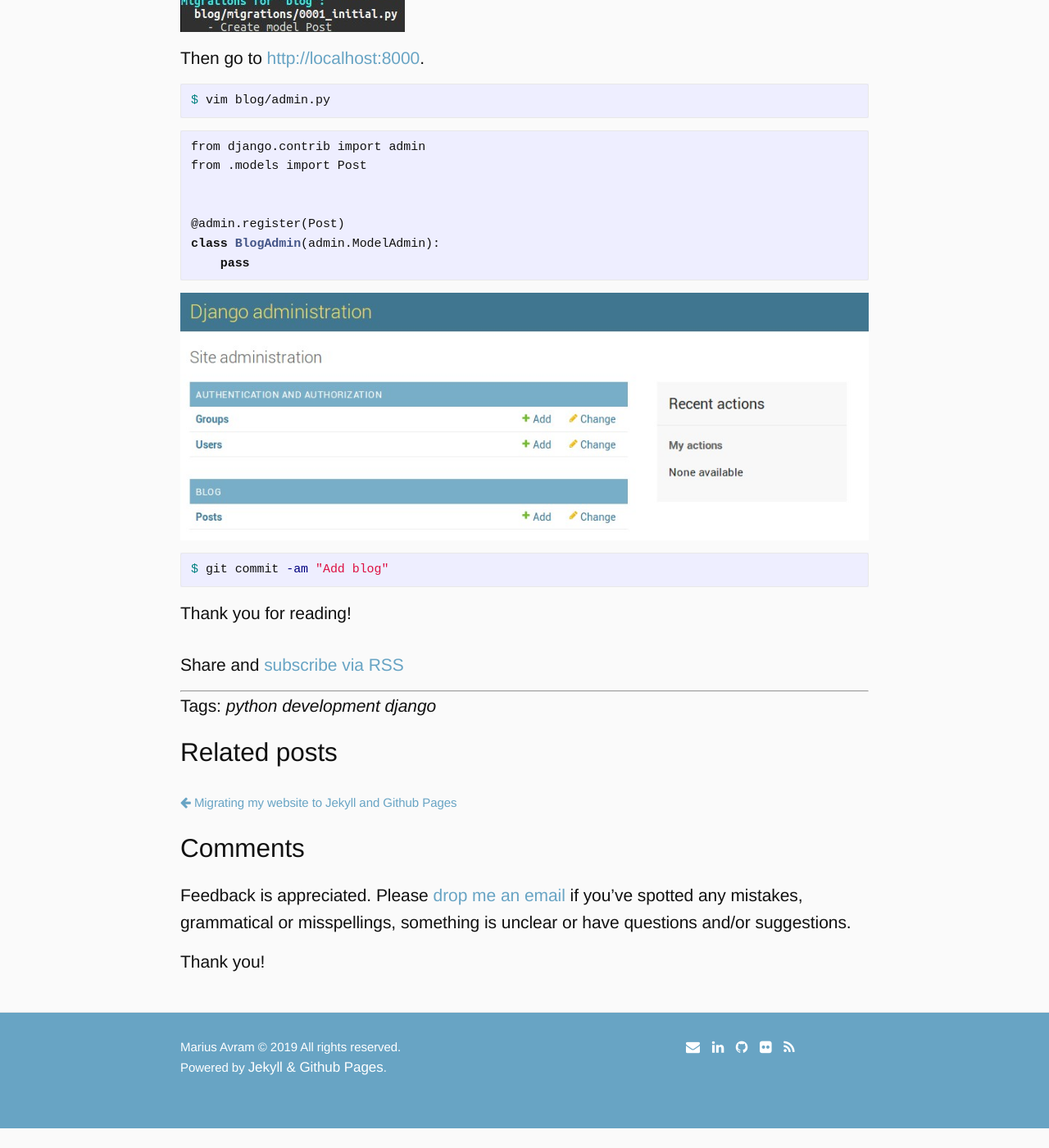
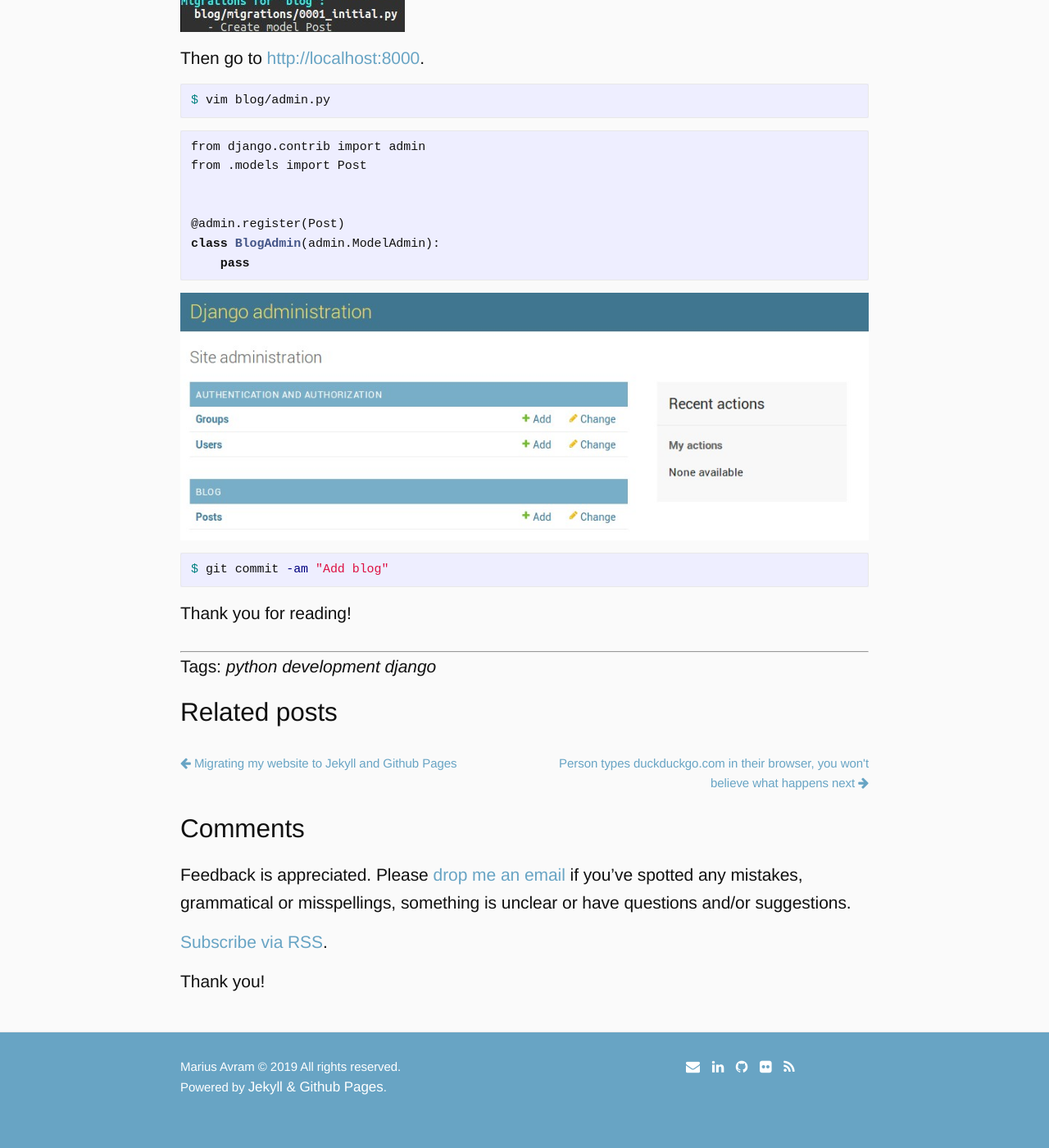
Before and after one commit to mariusavram91/mariusavram, a Jekyll site: the page built from _posts/2017-11-27-getting-started-with-a-django-project.markdown, in a window 1280 px wide and 1400 px high, scrolled down 6740 px. Shown: the whole window at 82% size. Built offline with Jekyll 4.4.1, drawn with Linux system fonts in a browser that asks for light colours; nearby versions of some CDN libraries; before the commit the page ends 8116 px from its top, so only the background shows below that; some of the changed lines change nothing that is shown.

Commit message:
Add HTTP flow blog post

```diff
--- a/_layouts/post.html
+++ b/_layouts/post.html
@@ -12,8 +12,6 @@
   <div class="post-content" itemprop="articleBody">
     {{ content }}
   </div>
-
-  <p class="rss-subscribe">Share and <a href="{{ "/feed.xml" | prepend: site.baseurl }}">subscribe via RSS</a></p>
 
   <hr>
 
@@ -48,6 +46,9 @@
 
   <p>Feedback is appreciated. Please <a
     href="mailto:me@mariusavram.com">drop me an email</a> if you’ve spotted any mistakes, grammatical or misspellings, something is unclear or have questions and/or suggestions.</p>
+
+  <p class="rss-subscribe"><a href="{{ "/feed.xml" | prepend: site.baseurl }}">Subscribe via RSS</a>.</p>
+
   <p>Thank you!</p>
 
 </article>
--- /dev/null
+++ b/_posts/2018-09-01-what-happens-when-you-type-www-duckduckgo-com-in-the-browser-and-press-enter-.markdown
@@ -0,0 +1,84 @@
+---
+layout: post
+title: "Person types duckduckgo.com in their browser, you won't believe what happens next"
+date: 2018-09-01
+cover: /assets/posts/browser.jpg
+description: "What happens when you type duckduckgo.com in the browser and press Enter? Click here to find out!"
+categories: computers internet http browser
+---
+
+**duckduckgo.com** is typed in the [URL](https://en.wikipedia.org/wiki/URL) (Uniform Resource Locator or web address) bar and the Enter key is pressed.
+
+![HTTP flow](/assets/posts/http_flow.jpg)
+
+The browser requests files via [HTTP](https://en.wikipedia.org/wiki/Hypertext_Transfer_Protocol) (Hypertext Transfer Protocol) from the server, then the server accepts the request and always sends a response back to the browser via HTTP, at least will send an error message. Resources such as HTML documents are fetched and sent over. A [TCP](https://en.wikipedia.org/wiki/Transmission_Control_Protocol) (Transmission Control Protocol) connection must be established first. Usually a browser is the one that initiates a request.
+
+# DNS Lookup
+
+The browser sends a request to a [DNS](https://en.wikipedia.org/wiki/Domain_Name_System) (Domain Name System) to look up the domain *duckduckgo.com* and get back the [IP address](https://en.wikipedia.org/wiki/IP_address) (Internet Protocol address, a numerical label assigned to each device connected to a network) for that domain. In this case *176.34.155.23* is returned to the browser.
+
+DNS is just a key/value lookup for domain names and their IP addresses, it’s like the contact list from your phone, which links names to phone numbers.
+
+# TCP
+
+A connection is established through TCP on *port 80*, at which point, a request can be sent to the server over HTTP.
+
+A TCP connection must be established before a server-client exchange can happen. When a TCP connection is opened, a message is sent over HTTP, then the browser reads the response the server sends back, the connection can be closed or renewed for another request. The message sent over HTTP has different format: HTTP Request and HTTP Response.
+
+**HTTP**: Hypertext Transfer Protocol. Hypertext: *Linked web documents*. Protocol: *set of rules for communication between two computers*.
+
+HTTP is stateless as there is no direct connection between successive requests. That’s why cookies are used, they allow having a session for the requests, they allow having a session for the requests to share a context. For instance, that’s how the server knows each request is from the same client, there’s a session id linking all the requests.
+
+# HTTP Request
+
+This request will be a message indicating the wanted action for the resource that needs to be fetched.
+
+The request will have a method (*GET, POST, DELETE*), which is what kind of action will be performed, the path (*/index*) of the resource; without protocol, domain, or TCP port. It also contains the protocol version (*HTTP/1.1*) and optional headers or body.
+
+**Request methods** ([rfc7231](https://tools.ietf.org/html/rfc7231#section-4)) indicate the wanted action for a resource, they are also known as HTTP Verbs.
+
+* **GET**: only retrieves data, it does not change data in the server.
+* **HEAD**: like GET, but does not have a body.
+* **OPTIONS**: gives information about the resource without retrieving it, for instance, what other methods are supported.
+* **POST**: submit an entity to a resource, there is usually a payload in the request body, it creates or updates the resource.
+* **PUT**: replaces the target entity with the payload, like POST but idempotent (always produces the same result).
+* **PATCH**: allows partial modification of a resource.
+* **DELETE**: deletes a resource.
+
+There are other components in between the server and the browser, multiple layers that can perform different functions and are usually called proxies: authentication, caching, load balancing, etc. There could also be a CDN, which serves static assets faster by being distributed servers around the world. The assets will be served from a shorter distance rather than the original server.
+
+# Web server
+
+The message will be encoded and sent over to the DuckDuckGo web server, which looks up and prepares the resource needed for the response.
+
+The web server stores software and files (HTML, CSS, Javascript, images, etc.). The software, HTTP server, controls how these files are accessed by users through requests. It understands URLs (addresses) and HTTP (protocol).
+
+# Web application
+
+At this point a web application could query a database or cache might help avoid that, and will generate data for the response, which is sent back.
+
+A web application executes business logic and is usually built using a framework. The framework will generate code to make it easier deal with requests and responses, access data, abstract database access using ORM, which is just a mapper for the underlying database, it also can use templates to generate documents. It can also provide security against attacks: XSS (injects client side scripts to perform attacks), SQL injection (execution of unwanted SQL code), CSRF.
+
+A server can serve static or dynamic content. Static is served “as-is” while dynamic, usually, the content is generated by a web application with the help of a database.
+
+There will be some caching for common queries to avoid extra computation. There might be job queries, which run actions asynchronously.
+
+# HTTP Response
+
+The response is received by the browser. It starts rendering the page and might ask a [CDN](https://en.wikipedia.org/wiki/Content_delivery_network) (Content Delivery Network) for stylesheets, images, etc.
+
+A response will have the protocol version, a status code (*200, 404, 500*) which shows if the request was successful, a status message, HTTP headers and an optional body containing the resource.
+
+Status codes and messages ([rfc7231](https://tools.ietf.org/html/rfc7231#section-6))
+
+* **1xx**: information.
+* **2xx**: successful responses. *200 OK, 201 Created*
+* **3xx**: redirection. *301 Moved permanently*
+* **4xx**: client errors. *400 Bad request, 401 Unauthorized, 403 Forbidden, 404 Not found*
+* **5xx**: server errors. *500 Internal Server Error, 502 Bad Gateway, 503 Service Unavailable*
+
+# Rendering
+
+The web browser is a user-agent, a tool performing actions for the end user. An HTML document is fetched and parsed, then all the additional assets, like scripts, stylesheets, and other content, images for instance.
+
+Once the rendering is finished the website will be ready for the user.
--- a/_sass/_layout.scss
+++ b/_sass/_layout.scss
@@ -283,6 +283,8 @@
 
 .post-content {
     margin-bottom: $spacing-unit;
+    text-align: justify;
+    text-justify: inter-character;
 
     h2 {
         font-size: 32px;
```
Also changed, not shown: assets/posts/browser.jpg (added), assets/posts/http_flow.jpg (added).
